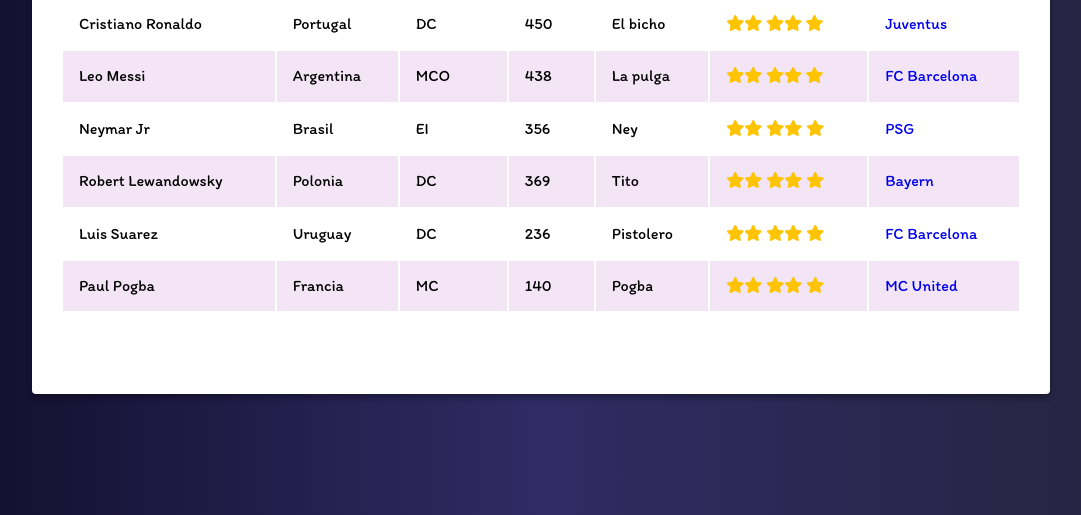
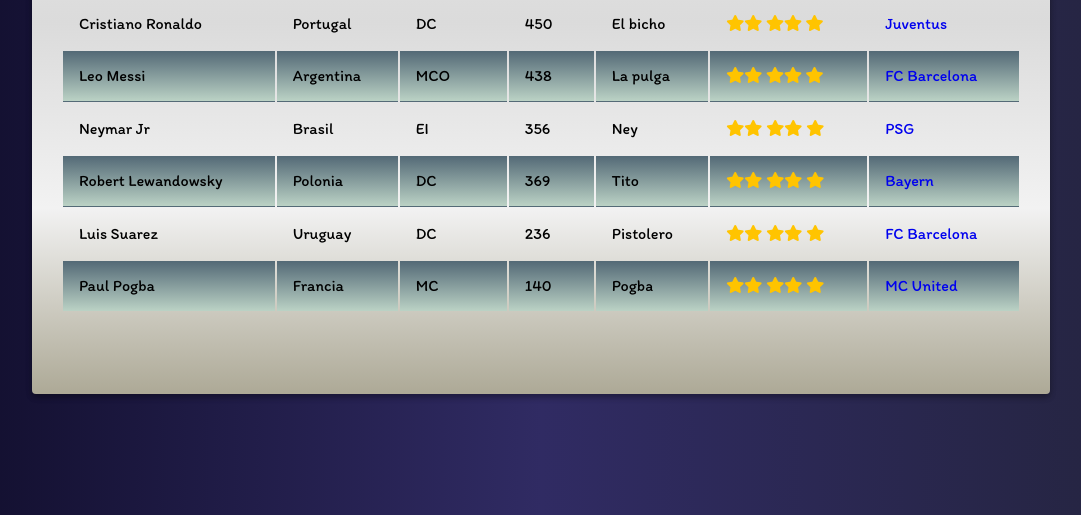
Before and after one commit to viicmttz/viicmttz.github.com, a plain HTML site: page boletines/index.html in a window 1280 px wide. Shown: the part 285-800 px from the top of the page, without its empty margins (99-1180 px from the left). Drawn offline with nearby package versions, Linux system fonts and the light colour scheme.

Commit message:
Update main.css

```diff
--- a/boletines/assets/css/main.css
+++ b/boletines/assets/css/main.css
@@ -24,7 +24,10 @@ justify-content: center;
   max-height: 500px;
   width: 100%;
   height: 100%;
-  background-color: white;
+  background: #ADA996;  /* fallback for old browsers */
+  background: -webkit-linear-gradient(to bottom, #EAEAEA, #DBDBDB, #F2F2F2, #ADA996);  /* Chrome 10-25, Safari 5.1-6 */
+  background: linear-gradient(to bottom, #EAEAEA, #DBDBDB, #F2F2F2, #ADA996); /* W3C, IE 10+/ Edge, Firefox 16+, Chrome 26+, Opera 12+, Safari 7+ */
+
   /**box-shadow: dif Hor dif Ver desenfoque amplitud color*/
   box-shadow: 0 3px 6px rgba(0,0,0,0.16), 0 3px 6px rgba(0,0,0,0.23);
   border-radius: 4px;
@@ -70,7 +73,10 @@ p{
   text-align: left;
 }
 
-.table tr:nth-child(even){background-color:#f3e5f5;}
+.table tr:nth-child(even){background: #BBD2C5;  /* fallback for old browsers */
+background: -webkit-linear-gradient(to bottom, #536976, #BBD2C5);  /* Chrome 10-25, Safari 5.1-6 */
+background: linear-gradient(to bottom, #536976, #BBD2C5); /* W3C, IE 10+/ Edge, Firefox 16+, Chrome 26+, Opera 12+, Safari 7+ */
+}
 
 .title-item{
 /*  border-bottom-style: solid;
```
